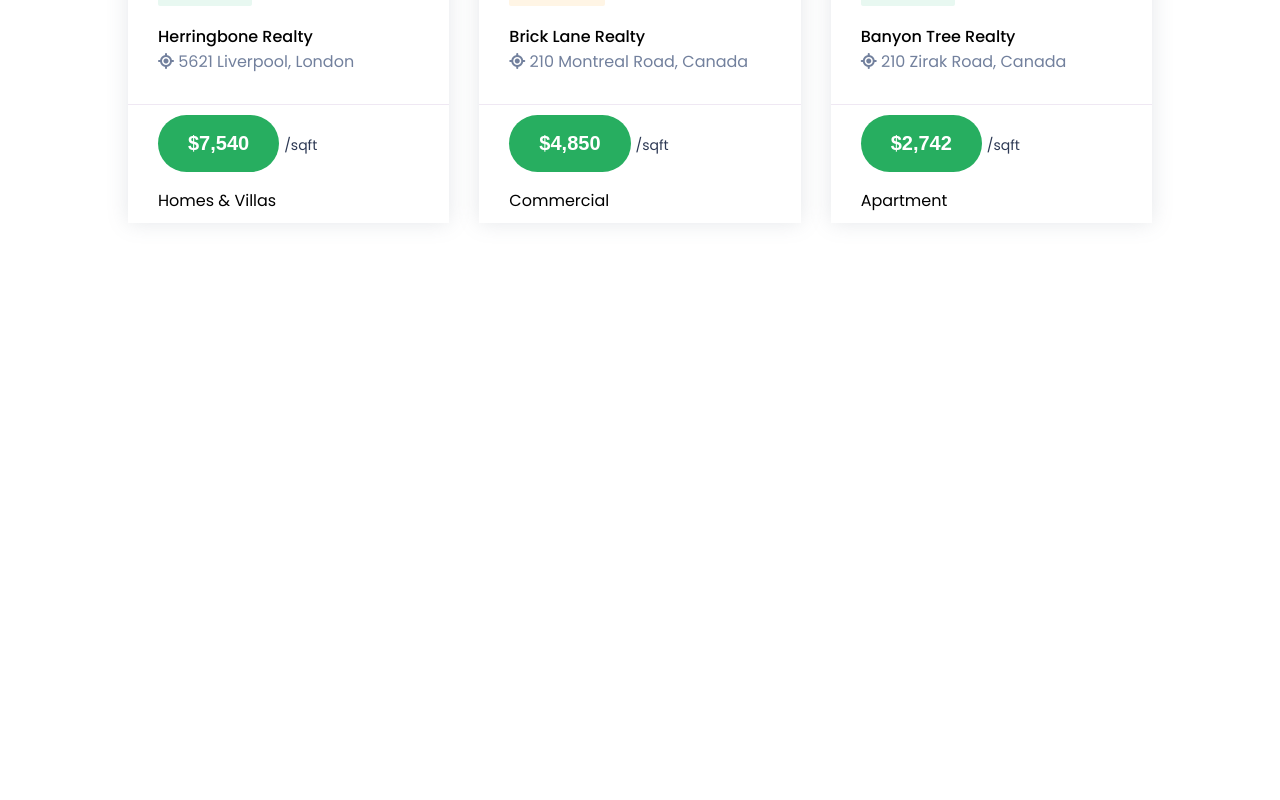
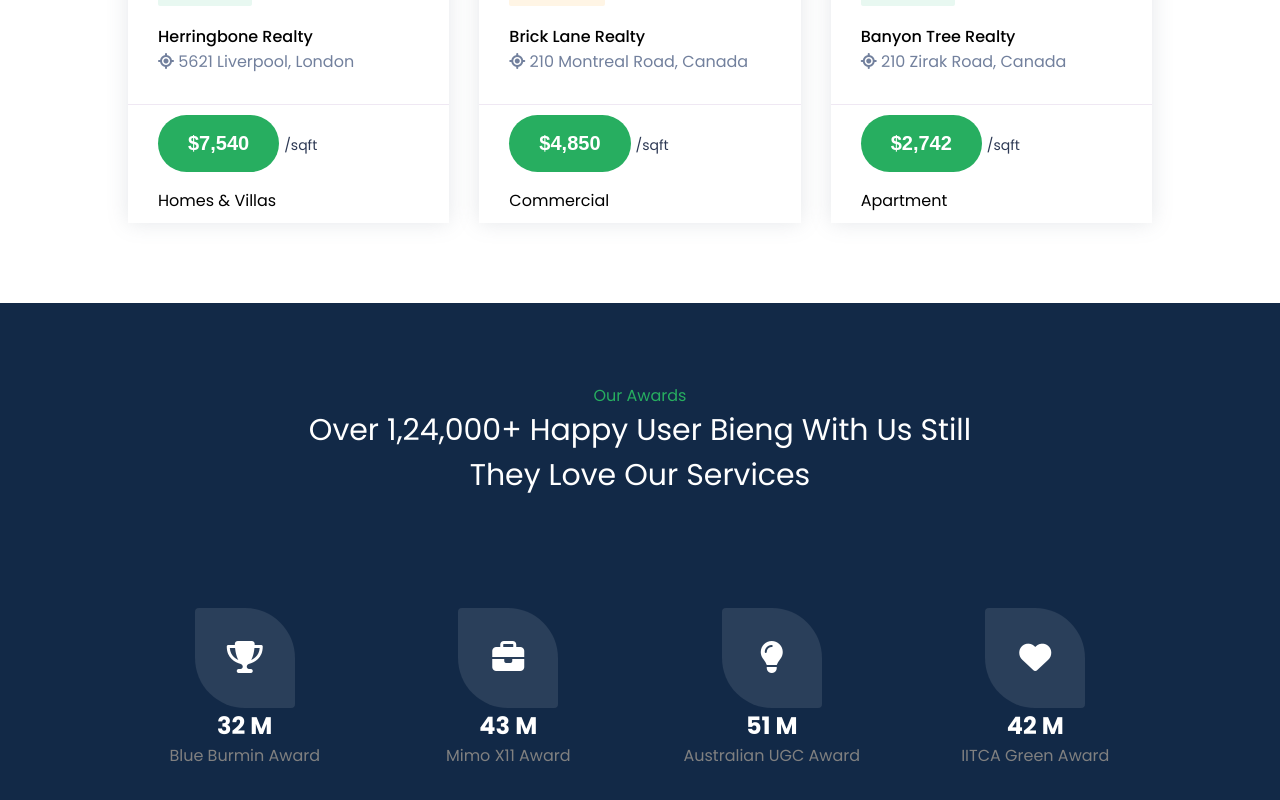
Before and after one commit to anshumansp/Urbanly, a React (Create React App) app: page / in a window 1280 px wide. Shown: the part 2316-3116 px from the top of the page. Before the commit the page ends 2619 px from the top, so only its background shows below. Built offline with nearby package versions, Linux system fonts and the light colour scheme.

Commit message:
made awards section

```diff
--- a/src/App.css
+++ b/src/App.css
@@ -124,12 +124,24 @@ img{
     font-size: 20px;
 }
 
+.btn2:hover {
+    transform: scale(1.08);
+    transition: 0.5s;
+}
 
+.grid4 {
+    display: grid;
+    grid-gap: 30px;
+}
 
 
 @media (min-width: 768px) {
     .grid5 {
         grid-template-columns: repeat(2, 1fr);
+    }
+
+    .grid4 {
+        grid-template-columns: repeat(1, 1fr);
     }
 
     .grid3 {
@@ -142,6 +154,10 @@ img{
         grid-template-columns: repeat(3, 1fr);
     }
 
+    .grid4 {
+        grid-template-columns: repeat(2, 1fr);
+    }
+
     .grid3 {
         grid-template-columns: repeat(2, 1fr);
     }
@@ -152,6 +168,10 @@ img{
         grid-template-columns: repeat(5, 1fr);
     }
 
+    .grid4 {
+        grid-template-columns: repeat(4, 1fr);
+    }
+
     .grid3 {
         grid-template-columns: repeat(3, 1fr);
     }
--- a/src/components/data/Data.js
+++ b/src/components/data/Data.js
@@ -123,12 +123,221 @@ export const list  = [
       }
 ]
 
-export const awards  = []
 
-export const location  = []
+export const awards  = [
+    {
+        icon: <i class='fa-solid fa-trophy'></i>,
+        num: "32 M	",
+        name: "Blue Burmin Award",
+      },
+      {
+        icon: <i class='fa-solid fa-briefcase'></i>,
+        num: "43 M",
+        name: "Mimo X11 Award",
+      },
+      {
+        icon: <i class='fa-solid fa-lightbulb'></i>,
+        num: "51 M",
+        name: "Australian UGC Award",
+      },
+      {
+        icon: <i class='fa-solid fa-heart'></i>,
+        num: "42 M",
+        name: "IITCA Green Award",
+      }
+]
 
-export const team  = []
 
-export const price  = []
+export const location = [
+    {
+      id: 1,
+      name: "New Orleans, Louisiana",
+      Villas: "12 Villas",
+      Apartments: "10 Apartments",
+      Offices: "07 Offices",
+      cover: "./images/location/city-1.png",
+    },
+    {
+      id: 2,
+      name: "Jerrsy, United State",
+      Villas: "12 Villas",
+      Apartments: "10 Apartments",
+      Offices: "07 Offices",
+      cover: "./images/location/city-2.png",
+    },
+    {
+      id: 3,
+      name: "Liverpool, London",
+      Villas: "12 Villas",
+      Apartments: " 10 Apartments",
+      Offices: "07 Offices",
+      cover: "./images/location/city-3.png",
+    },
+    {
+      id: 4,
+      name: "NewYork, United States",
+      Villas: "12 Villas",
+      Apartments: " 10 Apartments",
+      Offices: "07 Offices",
+      cover: "./images/location/city-4.png",
+    },
+    {
+      id: 5,
+      name: "Montreal, Canada",
+      Villas: "12 Villas",
+      Apartments: " 10 Apartments",
+      Offices: "07 Offices",
+      cover: "./images/location/city-5.png",
+    },
+    {
+      id: 6,
+      name: "California, USA",
+      Villas: "12 Villas",
+      Apartments: " 10 Apartments",
+      Offices: "07 Offices",
+      cover: "./images/location/city-6.png",
+    },
+  ]
 
-export const footer  = []
+
+  export const team = [
+    {
+      list: "50",
+      cover: "../images/customer/team-1.jpg",
+      address: "Liverpool, Canada",
+      name: "Sargam S. Singh",
+      icon: [<i class='fa-brands fa-facebook-f'></i>, <i class='fa-brands fa-linkedin'></i>, <i class='fa-brands fa-twitter'></i>, <i class='fa-brands fa-instagram'></i>],
+    },
+    {
+      list: "70",
+      cover: "../images/customer/team-2.jpg",
+      address: "Montreal, Canada",
+      name: "Harijeet M. Siller",
+      icon: [<i class='fa-brands fa-facebook-f'></i>, <i class='fa-brands fa-linkedin'></i>, <i class='fa-brands fa-twitter'></i>, <i class='fa-brands fa-instagram'></i>],
+    },
+    {
+      list: "80",
+      cover: "../images/customer/team-3.jpg",
+      address: "Denever, USA",
+      name: "Anna K. Young",
+      icon: [<i class='fa-brands fa-facebook-f'></i>, <i class='fa-brands fa-linkedin'></i>, <i class='fa-brands fa-twitter'></i>, <i class='fa-brands fa-instagram'></i>],
+    },
+    {
+      list: "51",
+      cover: "../images/customer/team-4.jpg",
+      address: "2272 Briarwood Drive",
+      name: "Michael P. Grimaldo",
+      icon: [<i class='fa-brands fa-facebook-f'></i>, <i class='fa-brands fa-linkedin'></i>, <i class='fa-brands fa-twitter'></i>, <i class='fa-brands fa-instagram'></i>],
+    },
+    {
+      list: "42",
+      cover: "../images/customer/team-5.jpg",
+      address: "2272 Briarwood Drive",
+      name: "Michael P. Grimaldo",
+      icon: [<i class='fa-brands fa-facebook-f'></i>, <i class='fa-brands fa-linkedin'></i>, <i class='fa-brands fa-twitter'></i>, <i class='fa-brands fa-instagram'></i>],
+    },
+    {
+      list: "38",
+      cover: "../images/customer/team-5.jpg",
+      address: "Montreal, USA",
+      name: "Adam K. Jollio",
+      icon: [<i class='fa-brands fa-facebook-f'></i>, <i class='fa-brands fa-linkedin'></i>, <i class='fa-brands fa-twitter'></i>, <i class='fa-brands fa-instagram'></i>],
+    },
+  ]
+
+
+  export const price = [
+    {
+      plan: "Basic",
+      price: "29",
+      ptext: "per user, per month",
+      list: [
+        {
+          icon: <i class='fa-solid fa-check'></i>,
+          text: "99.5% Uptime Guarantee",
+        },
+        {
+          icon: <i class='fa-solid fa-check'></i>,
+          text: "120GB CDN Bandwidth",
+        },
+        {
+          icon: <i class='fa-solid fa-check'></i>,
+          text: "5GB Cloud Storage",
+        },
+        { change: "color", icon: <i class='fa-solid fa-x'></i>, text: "Personal Help Support" },
+        { change: "color", icon: <i class='fa-solid fa-x'></i>, text: "Enterprise SLA" },
+      ],
+    },
+    {
+      best: "Best Value",
+      plan: "Standard",
+      price: "49",
+      ptext: "per user, per month",
+      list: [
+        {
+          icon: <i class='fa-solid fa-check'></i>,
+          text: "99.5% Uptime Guarantee",
+        },
+        {
+          icon: <i class='fa-solid fa-check'></i>,
+          text: "150GB CDN Bandwidth",
+        },
+        {
+          icon: <i class='fa-solid fa-check'></i>,
+          text: "10GB Cloud Storage",
+        },
+        {
+          icon: <i class='fa-solid fa-check'></i>,
+          text: "Personal Help Support",
+        },
+        {
+          change: "color",
+          icon: <i class='fa-solid fa-x'></i>,
+          text: "Enterprise SLA",
+        },
+      ],
+    },
+    {
+      plan: "Platinum",
+      price: "79",
+      ptext: "2 user, per month",
+      list: [
+        {
+          icon: <i class='fa-solid fa-check'></i>,
+          text: "100% Uptime Guarantee",
+        },
+        {
+          icon: <i class='fa-solid fa-check'></i>,
+          text: "200GB CDN Bandwidth",
+        },
+        {
+          icon: <i class='fa-solid fa-check'></i>,
+          text: "20GB Cloud Storage",
+        },
+        {
+          icon: <i class='fa-solid fa-check'></i>,
+          text: "Personal Help Support",
+        },
+        {
+          icon: <i class='fa-solid fa-check'></i>,
+          text: "Enterprise SLA",
+        },
+      ],
+    },
+  ]
+
+
+  export const footer = [
+    {
+      title: "LAYOUTS",
+      text: [{ list: "Home Page" }, { list: "About Page" }, { list: "Service Page" }, { list: "Property Page" }, { list: "Contact Page" }, { list: "Single Blog" }],
+    },
+    {
+      title: "ALL SECTIONS",
+      text: [{ list: "Headers" }, { list: "Features" }, { list: "Attractive" }, { list: "Testimonials" }, { list: "Videos" }, { list: "Footers" }],
+    },
+    {
+      title: "COMPANY",
+      text: [{ list: "About" }, { list: "Blog" }, { list: "Pricing" }, { list: "Affiliate" }, { list: "Login" }, { list: "Changelog" }],
+    },
+  ]
--- a/src/components/home/Home.jsx
+++ b/src/components/home/Home.jsx
@@ -2,6 +2,7 @@ import React from 'react'
 import Hero from './Hero/Hero'
 import Featured from './featured/Featured'
 import Recent from './recent/Recent'
+import Awards from './awards/Awards'
 
 const Home = () => {
   return (
@@ -9,6 +10,7 @@ const Home = () => {
         <Hero />
         <Featured />
         <Recent />
+        <Awards />
     </>
   )
 }
--- /dev/null
+++ b/src/components/home/awards/Awards.jsx
@@ -0,0 +1,32 @@
+import React from 'react';
+import './awards.css'
+import Heading from '../../common/Heading';
+import { awards } from '../../data/Data';
+
+const Awards = () => {
+  return (
+    <>
+        <section className="awards padding">
+            <div className="container">
+                <Heading title="Over 1,24,000+ Happy User Bieng With Us Still They Love Our Services" subtitle="Our Awards" />
+
+                <div className="content grid4 mtop">
+                    { awards.map((val, index) => {
+                      return(
+                      <div className="box" key={index}>
+                            <div className="icon">
+                                <span>{val.icon}</span>
+                            </div>
+                            <h1>{val.num}</h1>
+                            <p>{val.name}</p>
+                        </div>
+                      )
+                    })}
+                </div>
+            </div>
+        </section>
+    </>
+  )
+}
+
+export default Awards
--- /dev/null
+++ b/src/components/home/awards/awards.css
@@ -0,0 +1,40 @@
+.awards {
+    background-color: #122947;
+    color: #fff;
+    text-align: center;
+}
+
+.awards .heading{
+    display: flex;
+    flex-direction: column-reverse;
+}
+
+.awards .heading p {
+    color: #27ae60;
+}
+
+.awards .heading h1 {
+    color: #fff;
+    font-size: 30px;
+    font-weight: 400;
+}
+
+.awards .icon {
+    width: 100px;
+    height: 100px;
+    line-height: 100px;
+    margin: auto;
+    margin-top: 50px;
+    background: rgba(255, 255, 255, 0.1);
+    border-radius: 4% 50%;
+    font-size: 32px;
+    color: #fff;
+}
+
+.awards h1 {
+    font-style: 50px;
+}
+
+.awards p{
+    color: grey;
+}
--- a/src/components/home/recent/Recent.css
+++ b/src/components/home/recent/Recent.css
@@ -1,3 +1,13 @@
+.recent-card{
+    cursor: pointer;
+}
+
+.recent-card:hover {
+    transform: scale(1.02);
+    transition: 0.8s;
+    box-shadow: 0px 0px 20px 0px rgb(10, 23, 46);
+}
+
 .recent .text {
     padding: 30px;
 }
--- a/src/components/home/recent/RecentCard.jsx
+++ b/src/components/home/recent/RecentCard.jsx
@@ -8,7 +8,7 @@ const RecentCard = () => {
         {list.map((val, index) => {
             const {cover, category, name, location, price, type} = val;
             return (
-                <div className='box shadow' key={index} >
+                <div className='box shadow recent-card' key={index} >
                     <div className="img">
                         <img src={cover} alt="" />
                     </div>
```
